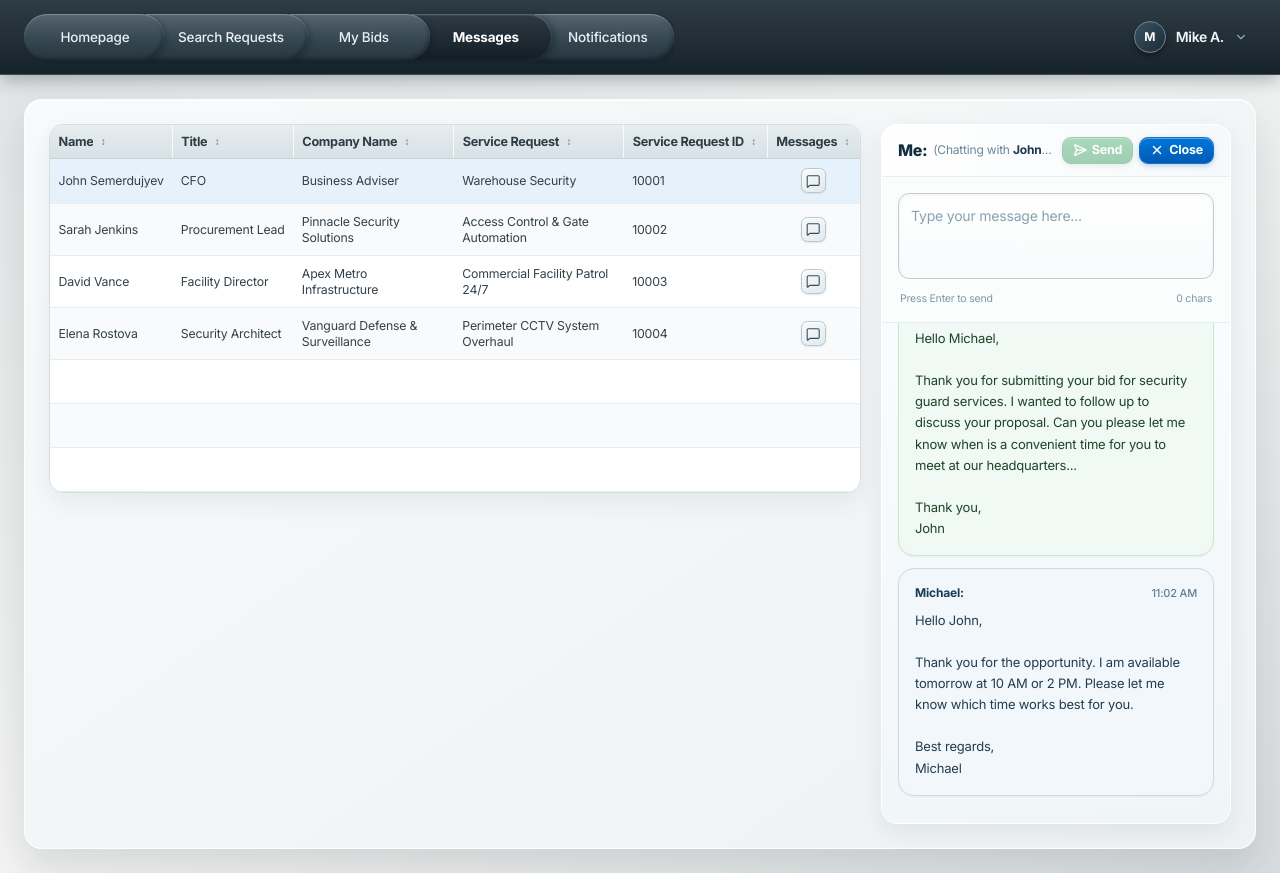
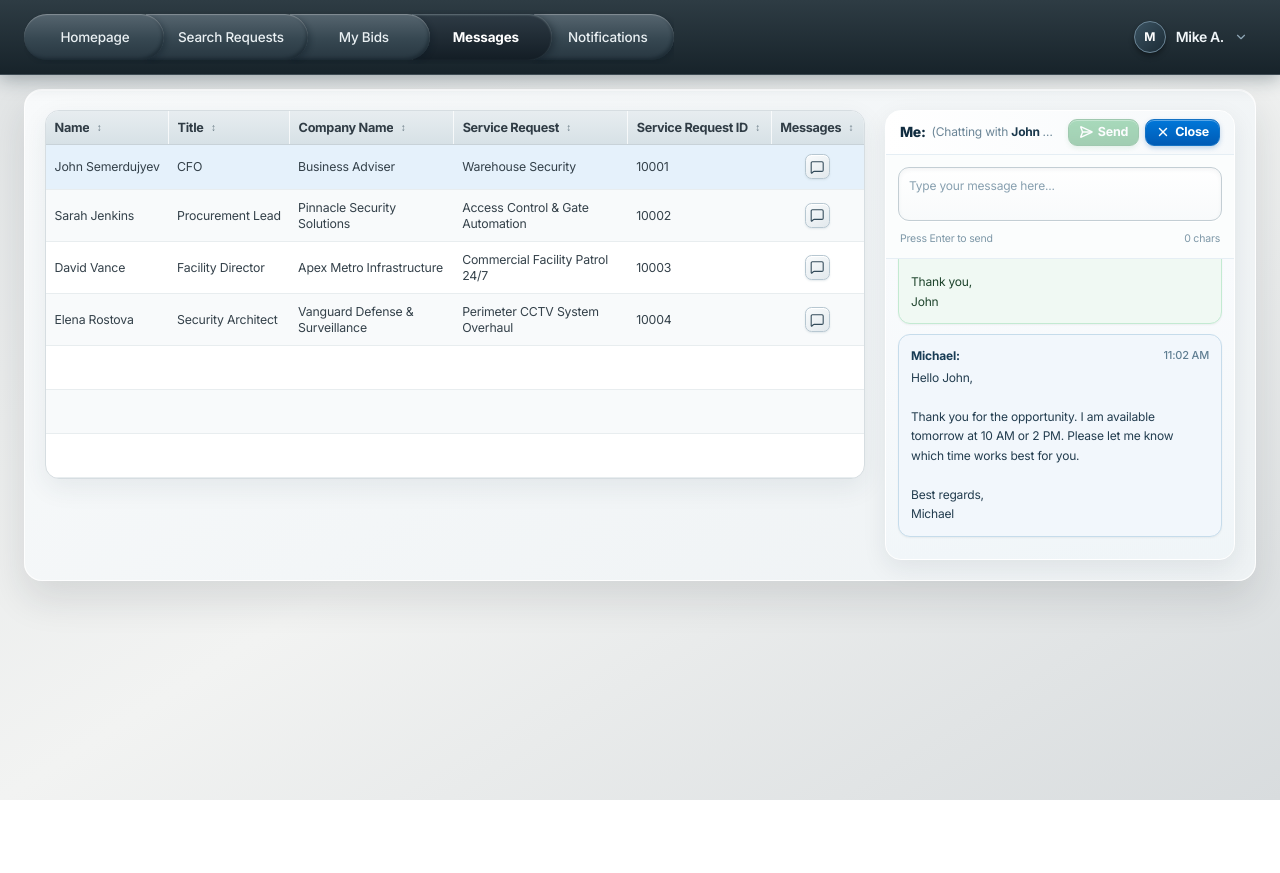
Before and after one commit to JohnSemenduyev/advisor_frontend, a Next.js app: page /bidder/messages in a window 1280 px wide. After the commit the page ends 800 px from the top, so only its background shows below. Built offline with nearby package versions, Linux system fonts and the light colour scheme.

Commit message:
fix(messages): constrain messages section height to fit within visible viewport

```diff
--- a/src/components/bidder/messages/bidder-messages-view.tsx
+++ b/src/components/bidder/messages/bidder-messages-view.tsx
@@ -62,8 +62,8 @@ export function BidderMessagesView() {
       <BidderTopbar userName="Mike A." avatarLetter="M" />
 
       {/* Main Brushed Silver Shell Canvas */}
-      <main className="flex-1 p-3.5 sm:p-5 lg:p-6 max-w-[1680px] w-full mx-auto">
-        <div className="maximal-shell p-4 sm:p-6 lg:p-6 space-y-6">
+      <main className="flex-1 p-3 sm:p-4 lg:py-3.5 lg:px-6 max-w-[1680px] w-full mx-auto">
+        <div className="maximal-shell p-3.5 sm:p-5 lg:p-5 space-y-4">
 
           {/* Split Content: Table takes wide primary space, Chat takes sleek compact space */}
           <div className="flex flex-col lg:flex-row gap-4 xl:gap-5 items-start">
--- a/src/components/bidder/messages/chat-panel.tsx
+++ b/src/components/bidder/messages/chat-panel.tsx
@@ -24,9 +24,9 @@ export function ChatPanel({
 
   if (!conversation) {
     return (
-      <div className="maximal-card p-8 rounded-2xl border border-[#b8c9d4] bg-white shadow-lg flex flex-col items-center justify-center text-center min-h-[460px]">
-        <div className="w-14 h-14 rounded-2xl bg-[#e5f1fb] text-[#0066c0] flex items-center justify-center mb-4">
-          <MessageSquare className="w-7 h-7" />
+      <div className="maximal-card p-6 rounded-2xl border border-[#b8c9d4] bg-white shadow-lg flex flex-col items-center justify-center text-center min-h-[320px]">
+        <div className="w-12 h-12 rounded-2xl bg-[#e5f1fb] text-[#0066c0] flex items-center justify-center mb-3">
+          <MessageSquare className="w-6 h-6" />
         </div>
         <h3 className="text-base font-bold text-[#1a384c]">
           No Conversation Selected
@@ -55,9 +55,9 @@ export function ChatPanel({
   return (
     <div className="maximal-card rounded-2xl border border-[#b8c9d4] bg-white shadow-lg flex flex-col overflow-hidden text-left animate-in fade-in duration-150">
       {/* Top Header matching screenshot */}
-      <div className="px-3.5 py-2.5 sm:px-4 sm:py-3 border-b border-[#e5eef4] bg-gradient-to-r from-[#ffffff] to-[#f6f9fb] flex items-center justify-between gap-2">
+      <div className="px-3.5 py-2 border-b border-[#e5eef4] bg-gradient-to-r from-[#ffffff] to-[#f6f9fb] flex items-center justify-between gap-2">
         <div className="flex items-center gap-1.5 min-w-0 flex-1">
-          <span className="text-sm sm:text-base font-extrabold text-[#112d40] tracking-tight flex-none">
+          <span className="text-sm font-extrabold text-[#112d40] tracking-tight flex-none">
             Me:
           </span>
           <span
@@ -94,16 +94,16 @@ export function ChatPanel({
       </div>
 
       {/* Input Textarea Container */}
-      <div className="p-3.5 sm:p-4 border-b border-[#e5eef4] bg-[#fbfdfd]">
+      <div className="p-3 border-b border-[#e5eef4] bg-[#fbfdfd]">
         <textarea
-          rows={3}
+          rows={2}
           value={inputText}
           onChange={(e) => setInputText(e.target.value)}
           onKeyDown={handleKeyDown}
           placeholder="Type your message here..."
-          className="maximal-input w-full p-2.5 sm:p-3 text-xs sm:text-sm rounded-xl resize-none bg-white border-[#cad8e2] text-[#1c3342] placeholder:text-[#88a0b0] focus:ring-2 focus:ring-[#0077d9]/20"
+          className="maximal-input w-full p-2.5 text-xs rounded-xl resize-none bg-white border-[#cad8e2] text-[#1c3342] placeholder:text-[#88a0b0] focus:ring-2 focus:ring-[#0077d9]/20"
         />
-        <div className="flex justify-between items-center mt-1.5 px-0.5 text-[10.5px] text-[#7d97a7]">
+        <div className="flex justify-between items-center mt-1 px-0.5 text-[10.5px] text-[#7d97a7]">
           <span>
             <span className="hidden xl:inline">Press </span>Enter to send
           </span>
@@ -111,17 +111,17 @@ export function ChatPanel({
         </div>
       </div>
 
-      {/* Message History Thread */}
-      <div className="p-3.5 sm:p-4 space-y-3 overflow-y-auto max-h-[500px] min-h-[280px] bg-gradient-to-b from-[#f9fbfd] to-[#edf4f8]/50">
+      {/* Message History Thread - constrained to visible view */}
+      <div className="p-3 space-y-2.5 overflow-y-auto max-h-[220px] sm:max-h-[250px] lg:max-h-[270px] xl:max-h-[300px] bg-gradient-to-b from-[#f9fbfd] to-[#edf4f8]/50">
         {conversation.messages.map((msg: ChatMessage) => {
           if (!msg.isMe) {
             // Client Message Bubble: Mint Green styling matching screenshot
             return (
               <div
                 key={msg.id}
-                className="p-4 rounded-2xl bg-[#f0f9f3] border border-[#c3ead2] shadow-xs text-left"
+                className="p-3 rounded-xl bg-[#f0f9f3] border border-[#c3ead2] shadow-xs text-left"
               >
-                <div className="flex items-center justify-between gap-2 mb-2">
+                <div className="flex items-center justify-between gap-2 mb-1">
                   <span className="text-xs font-bold text-[#14703a]">
                     {msg.sender}:
                   </span>
@@ -129,7 +129,7 @@ export function ChatPanel({
                     {msg.timestamp}
                   </span>
                 </div>
-                <div className="text-xs sm:text-[13px] leading-relaxed text-[#1e442c] whitespace-pre-line font-normal">
+                <div className="text-xs leading-relaxed text-[#1e442c] whitespace-pre-line font-normal break-words">
                   {msg.text}
                 </div>
               </div>
@@ -139,9 +139,9 @@ export function ChatPanel({
             return (
               <div
                 key={msg.id}
-                className="p-4 rounded-2xl bg-[#f2f7fc] border border-[#c6dceb] shadow-xs text-left"
+                className="p-3 rounded-xl bg-[#f2f7fc] border border-[#c6dceb] shadow-xs text-left"
               >
-                <div className="flex items-center justify-between gap-2 mb-2">
+                <div className="flex items-center justify-between gap-2 mb-1">
                   <span className="text-xs font-bold text-[#183c55]">
                     {msg.sender}:
                   </span>
@@ -149,7 +149,7 @@ export function ChatPanel({
                     {msg.timestamp}
                   </span>
                 </div>
-                <div className="text-xs sm:text-[13px] leading-relaxed text-[#233d4f] whitespace-pre-line font-normal">
+                <div className="text-xs leading-relaxed text-[#233d4f] whitespace-pre-line font-normal break-words">
                   {msg.text}
                 </div>
               </div>
```
